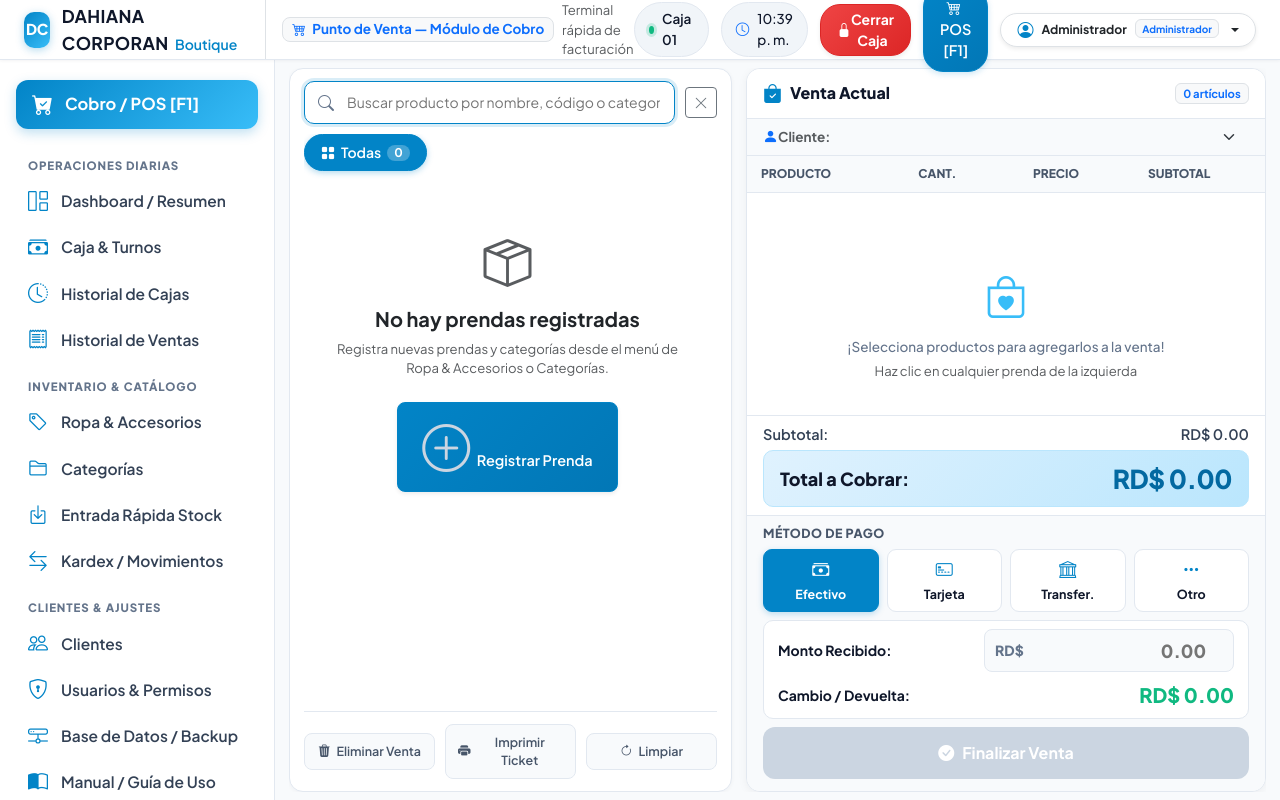
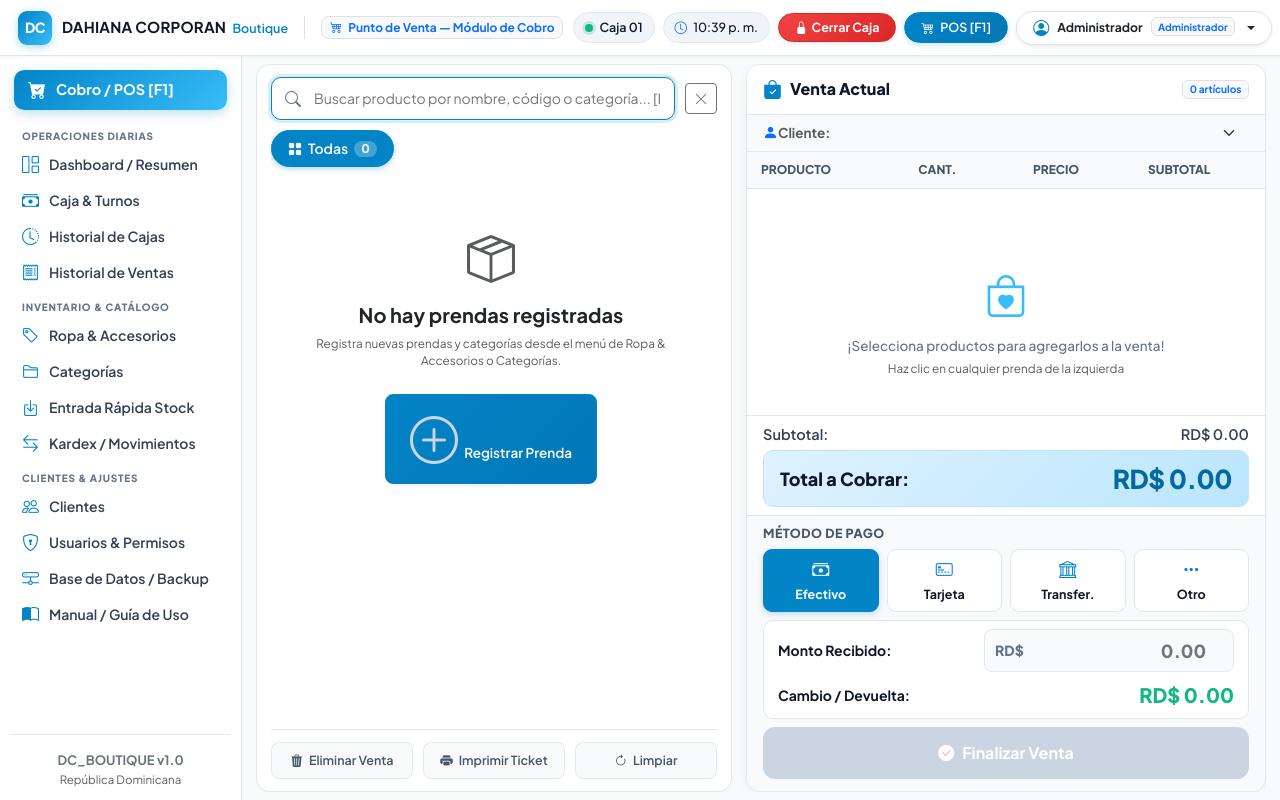
Before and after one commit to MarielyRoa/DC_BOUTIQUE, an ASP.NET Core app: template DC_BOUTIQUE.WEBAPP/Views/Pos/Index.cshtml in a window 1280 px wide. Run offline with ASP.NET Core 8, Linux system fonts and the light colour scheme; the template is opened without the code that fills it, so the values that code supplies are empty; the project's own start-up code is not run, and a stand-in starts its controllers and pages; some libraries are stand-ins or nearby versions; some web fonts are replaced.

Commit message:
Ejecutador completado .exe

```diff
--- a/DC_BOUTIQUE.WEBAPP/Views/Pos/Index.cshtml
+++ b/DC_BOUTIQUE.WEBAPP/Views/Pos/Index.cshtml
@@ -17,8 +17,8 @@
     }
 
     .dc-content {
-        height: calc(100vh - 60px) !important;
-        max-height: calc(100vh - 60px) !important;
+        height: calc(100vh - 56px) !important;
+        max-height: calc(100vh - 56px) !important;
         overflow: hidden !important;
         padding: 10px 18px !important;
         box-sizing: border-box !important;
@@ -94,7 +94,7 @@
         height: 100%;
         max-height: 100%;
         display: grid;
-        grid-template-columns: minmax(0, 1fr) 560px;
+        grid-template-columns: minmax(0, 1fr) clamp(430px, 38vw, 520px);
         grid-template-rows: minmax(0, 1fr);
         gap: 14px;
         width: 100%;
@@ -809,7 +847,11 @@
                 {
                     @foreach (var prod in productos)
                     {
-                        var precioEfectivo = prod.PrecioOferta ?? prod.PrecioVentaBase;
+                        var tieneOferta = prod.PrecioOferta.HasValue && prod.PrecioOferta.Value > 0;
+                        var precioEfectivo = tieneOferta ? prod.PrecioOferta!.Value : prod.PrecioVentaBase;
+                        var porcentajeDescuento = (tieneOferta && prod.PrecioVentaBase > 0 && prod.PrecioOferta!.Value < prod.PrecioVentaBase)
+                            ? (int)Math.Round(((prod.PrecioVentaBase - prod.PrecioOferta.Value) / prod.PrecioVentaBase) * 100m)
+                            : 0;
                         var primeraVariante = prod.Variantes.FirstOrDefault();
                         var varianteId = primeraVariante?.Id ?? Guid.Empty;
                         var varianteSku = primeraVariante?.Sku ?? prod.CodigoModelo;
@@ -1043,6 +1104,8 @@
             const varianteId = card.getAttribute('data-variante-id');
             const nombre = card.getAttribute('data-nombre');
             const precio = parseFloat(card.getAttribute('data-precio')) || 0;
+            const precioBase = parseFloat(card.getAttribute('data-precio-base')) || precio;
+            const tieneOferta = card.getAttribute('data-tiene-oferta') === '1';
             const sku = card.getAttribute('data-sku') || '';
             const talla = card.getAttribute('data-talla') || 'ÚNICA';
             const color = card.getAttribute('data-color') || 'General';
@@ -1065,6 +1128,8 @@
                 varianteId: varianteId,
                 nombre: nombre,
                 precio: precio,
+                precioBase: precioBase,
+                tieneOferta: tieneOferta,
                 sku: sku,
                 talla: talla,
                 color: color,
@@ -1094,6 +1159,8 @@
                     varianteId: prod.varianteId,
                     nombre: prod.nombre,
                     precio: prod.precio,
+                    precioBase: prod.precioBase || prod.precio,
+                    tieneOferta: !!prod.tieneOferta,
                     sku: prod.sku,
                     talla: prod.talla,
                     color: prod.color,
@@ -1214,7 +1281,10 @@
                                 <img src="${item.foto || '/images/defaults/product-placeholder.svg'}" style="width:100%; height:100%; object-fit:cover;" onerror="this.onerror=null; this.src='/images/defaults/product-placeholder.svg';" />
                             </div>
                             <div class="overflow-hidden">
-                                <div class="fw-bold text-dark text-truncate" style="max-width: 230px; font-size: 14.5px;" title="${item.nombre}">${item.nombre}</div>
+                                <div class="fw-bold text-dark text-truncate d-flex align-items-center gap-1" style="max-width: 230px; font-size: 14.5px;" title="${item.nombre}">
+                                    <span class="text-truncate">${item.nombre}</span>
+                                    ${item.tieneOferta ? '<span class="badge bg-danger text-white" style="font-size: 9.5px; padding: 2px 5px; border-radius: 6px; flex-shrink: 0;">OFERTA</span>' : ''}
+                                </div>
                                 <span class="text-muted fw-semibold" style="font-size: 12.5px;">Talla: ${item.talla} · ${item.color}</span>
                             </div>
                         </div>
@@ -1226,7 +1296,10 @@
                             <button type="button" class="pos-qty-btn" onclick="modificarCantidad('${item.varianteId}', 1)" style="width: 26px; height: 26px; font-size: 13px; font-weight: 800;">+</button>
                         </div>
                     </td>
-                    <td class="text-end fw-bold text-secondary" style="font-size: 14px;">RD$ ${item.precio.toLocaleString('en-US', { minimumFractionDigits: 2, maximumFractionDigits: 2 })}</td>
+                    <td class="text-end fw-bold ${item.tieneOferta ? 'text-danger' : 'text-secondary'}" style="font-size: 14px; line-height: 1.2;">
+                        ${item.tieneOferta ? `<div style="font-size: 11px; color: #94a3b8; text-decoration: line-through; font-weight: 600;">RD$ ${item.precioBase.toLocaleString('en-US', { minimumFractionDigits: 2, maximumFractionDigits: 2 })}</div>` : ''}
+                        RD$ ${item.precio.toLocaleString('en-US', { minimumFractionDigits: 2, maximumFractionDigits: 2 })}
+                    </td>
                     <td class="text-end fw-bold text-dark" style="font-size: 15px;">RD$ ${subLinea.toLocaleString('en-US', { minimumFractionDigits: 2, maximumFractionDigits: 2 })}</td>
                     <td class="text-center">
                         <button type="button" class="pos-btn-del" onclick="removerItemCarrito('${item.varianteId}')" title="Eliminar" style="font-size: 17px;">
@@ -1245,13 +1318,10 @@
             if (elItbisCalc) elItbisCalc.textContent = 'RD$ 0.00';
             document.getElementById('lblTotal').textContent = `RD$ ${total.toLocaleString('en-US', { minimumFractionDigits: 2, maximumFractionDigits: 2 })}`;
 
-            // Si es efectivo y el monto recibido está vacío o menor al total, rellenar sugerencia
+            // En Efectivo NO autollenar Monto Recibido (el cajero ingresa manualmente el billete recibido);
+            // en Tarjeta, Transferencia y Otro sí se llena automáticamente con el total exacto.
             const txtRecibido = document.getElementById('txtMontoRecibido');
-            if (metodoPagoActual === 1) {
-                if (!txtRecibido.value || parseFloat(txtRecibido.value) < total) {
-                    txtRecibido.value = total.toFixed(2);
-                }
-            } else {
+            if (metodoPagoActual !== 1) {
                 txtRecibido.value = total.toFixed(2);
             }
 
@@ -1278,14 +1348,13 @@
             const total = obtenerTotalNumerico();
 
             if (methodId === 1) {
-                // Efectivo: permitir editar monto recibido
+                // Efectivo: dejar el campo libre y vacío para que el cajero escriba el monto recibido manualmente
                 cashArea.style.opacity = '1';
                 txtRecibido.readOnly = false;
-                if (!txtRecibido.value || parseFloat(txtRecibido.value) < total) {
-                    txtRecibido.value = total > 0 ? total.toFixed(2) : '';
-                }
+                txtRecibido.value = '';
+                if (total > 0) txtRecibido.focus();
             } else {
-                // Tarjeta o Transferencia: monto recibido siempre igual al total
+                // Tarjeta, Transferencia u Otro: monto recibido siempre igual al total
                 txtRecibido.value = total > 0 ? total.toFixed(2) : '';
                 txtRecibido.readOnly = true;
             }
@@ -1301,9 +1370,10 @@
             const txtRecibido = document.getElementById('txtMontoRecibido');
             const lblCambio = document.getElementById('lblCambio');
 
-            const recibido = parseFloat(txtRecibido.value) || 0;
-
-            if (total <= 0) {
+            const rawVal = (txtRecibido.value || '').trim();
+            const recibido = parseFloat(rawVal) || 0;
+
+            if (total <= 0 || (metodoPagoActual === 1 && rawVal === '')) {
                 lblCambio.textContent = 'RD$ 0.00';
                 lblCambio.classList.remove('insufficient');
                 return;
--- a/DC_BOUTIQUE.WEBAPP/Views/Shared/_Layout.cshtml
+++ b/DC_BOUTIQUE.WEBAPP/Views/Shared/_Layout.cshtml
@@ -46,7 +46,7 @@
             --dc-dark-accent: #1e293b;
             --dc-gray: #64748b;
 
-            --sidebar-width: 275px;
+            --sidebar-width: 242px;
         }
 
         body {
@@ -54,7 +54,7 @@
             background-color: var(--dc-bg);
             color: var(--dc-text);
             margin: 0;
-            font-size: 15px;
+            font-size: 13.5px;
             overflow-x: hidden;
             -webkit-font-smoothing: antialiased;
         }
@@ -67,21 +67,21 @@
         }
 
         .dc-content:has(.pos-screen-wrapper) {
-            height: calc(100vh - 60px) !important;
-            max-height: calc(100vh - 60px) !important;
+            height: calc(100vh - 56px) !important;
+            max-height: calc(100vh - 56px) !important;
             overflow: hidden !important;
             padding: 8px 14px !important;
         }
 
         /* Topbar de Aplicación */
         .dc-topbar {
-            height: 60px;
+            height: 56px;
             background-color: #ffffff;
             color: var(--dc-text);
             display: flex;
             align-items: center;
             justify-content: space-between;
-            padding: 0 24px;
+            padding: 0 18px;
             position: fixed;
             top: 0;
             left: 0;
@@ -89,61 +89,68 @@
             z-index: 1030;
             border-bottom: 1px solid var(--dc-border);
             box-shadow: 0 1px 3px rgba(15, 23, 42, 0.05);
+            gap: 10px;
         }
 
         .dc-brand {
             display: flex;
             align-items: center;
-            gap: 12px;
+            gap: 10px;
             text-decoration: none;
             color: var(--dc-text);
+            white-space: nowrap;
+            flex-shrink: 0;
         }
 
         .dc-brand-logo {
-            width: 36px;
-            height: 36px;
-            border-radius: 10px;
+            width: 34px;
+            height: 34px;
+            border-radius: 9px;
             background: linear-gradient(135deg, var(--dc-sky), var(--dc-sky-light));
             display: flex;
             align-items: center;
             justify-content: center;
             font-weight: 800;
             color: #ffffff;
-            font-size: 15px;
+            font-size: 14px;
             box-shadow: 0 2px 8px rgba(2, 132, 199, 0.3);
             letter-spacing: -0.5px;
+            flex-shrink: 0;
         }
 
         .dc-brand-text {
-            font-size: 17.5px;
+            font-size: 15px;
             font-weight: 700;
-            letter-spacing: 0.3px;
+            letter-spacing: 0.2px;
             color: var(--dc-text);
         }
 
         .dc-brand-subtitle {
             color: var(--dc-sky);
             font-weight: 600;
-            font-size: 14px;
+            font-size: 12.5px;
         }
 
         .dc-topbar-pills {
             display: flex;
             align-items: center;
-            gap: 12px;
+            gap: 8px;
+            flex-shrink: 0;
         }
 
         .dc-pill {
             background-color: var(--dc-bone);
             border: 1px solid var(--dc-border);
-            padding: 6px 14px;
+            padding: 5px 11px;
             border-radius: 30px;
-            font-size: 13.5px;
+            font-size: 12.5px;
             font-weight: 500;
             display: flex;
             align-items: center;
-            gap: 8px;
+            gap: 6px;
             color: var(--dc-text);
+            white-space: nowrap;
+            flex-shrink: 0;
         }
 
         .dc-status-dot {
@@ -153,6 +160,7 @@
             background-color: #10b981;
             box-shadow: 0 0 0 3px rgba(16, 185, 129, 0.2);
             display: inline-block;
+            flex-shrink: 0;
         }
 
         /* Sidebar Administrativo / Menú Lateral */
@@ -160,11 +168,11 @@
             width: var(--sidebar-width);
             background-color: #ffffff;
             position: fixed;
-            top: 60px;
+            top: 56px;
             bottom: 0;
             left: 0;
             z-index: 1020;
-            padding: 16px 12px;
+            padding: 12px 10px;
             overflow-y: auto;
             border-right: 1px solid var(--dc-border);
             display: flex;
@@ -173,26 +181,27 @@
         }
 
         .dc-nav-section-title {
-            font-size: 11.5px;
+            font-size: 10px;
             font-weight: 800;
             text-transform: uppercase;
-            letter-spacing: 0.9px;
+            letter-spacing: 0.8px;
             color: var(--dc-text-muted);
-            padding: 14px 16px 5px 16px;
+            padding: 9px 12px 3px 12px;
         }
 
         .dc-nav-item {
             display: flex;
             align-items: center;
-            gap: 13px;
-            padding: 10px 16px;
+            gap: 10px;
+            padding: 7px 12px;
             color: #334155;
             text-decoration: none;
-            border-radius: 9px;
-            font-size: 15.5px; /* Menú más grande que las demás letras del sistema */
+            border-radius: 8px;
+            font-size: 14px; /* Menú ligeramente más grande y nítido que el resto de textos */
             font-weight: 600;
             transition: all 0.15s ease;
-            margin-bottom: 3px;
+            margin-bottom: 1px;
+            white-space: nowrap;
         }
 
         .dc-nav-item:hover {
@@ -204,28 +213,29 @@
             background-color: var(--dc-sky-bg);
             color: var(--dc-sky-hover);
             font-weight: 700;
-            border-left: 4px solid var(--dc-sky);
+            border-left: 3px solid var(--dc-sky);
         }
 
         .dc-nav-item i {
-            font-size: 20px;
+            font-size: 17px;
             color: var(--dc-sky);
             display: inline-flex;
             align-items: center;
             justify-content: center;
+            flex-shrink: 0;
         }
 
         /* Botón Destacado POS en el Menú */
         .dc-nav-pos-btn {
             background: linear-gradient(135deg, var(--dc-sky), var(--dc-sky-light));
             color: #ffffff !important;
-            font-size: 16.5px;
+            font-size: 14.5px;
             font-weight: 700;
-            margin: 4px 4px 14px 4px;
+            margin: 2px 4px 10px 4px;
             box-shadow: 0 4px 12px rgba(2, 132, 199, 0.25);
-            border-radius: 12px;
-            padding: 12px 16px;
-            gap: 12px;
+            border-radius: 10px;
+            padding: 9px 14px;
+            gap: 10px;
         }
         .dc-nav-pos-btn:hover {
             background: linear-gradient(135deg, var(--dc-sky-hover), var(--dc-sky));
@@ -235,15 +245,15 @@
         }
         .dc-nav-pos-btn i {
             color: #ffffff !important;
-            font-size: 21px;
+            font-size: 18px;
         }
 
         /* Contenedor Principal */
         .dc-content {
             margin-left: var(--sidebar-width);
-            margin-top: 60px;
-            padding: 24px 28px;
-            min-height: calc(100vh - 60px);
+            margin-top: 56px;
+            padding: 18px 22px;
+            min-height: calc(100vh - 56px);
             width: calc(100% - var(--sidebar-width));
             box-sizing: border-box;
             background-color: var(--dc-bg);
@@ -281,9 +291,9 @@
             border-color: var(--dc-sky);
             color: #ffffff !important;
             font-weight: 600;
-            font-size: 14.5px;
+            font-size: 13.5px;
             border-radius: 8px;
-            padding: 8.5px 18px;
+            padding: 7px 15px;
             transition: all 0.2s;
             box-shadow: 0 2px 6px rgba(2, 132, 199, 0.2);
         }
@@ -385,11 +395,11 @@
             </a>
 
             <!-- MÓDULO ACTUAL AL LADO DEL NOMBRE (EN LA PRIMERA LÍNEA DE MENÚ) -->
-            <div class="d-none d-md-flex align-items-center gap-2 ps-3 border-start">
-                <span class="badge bg-light text-primary border px-2.5 py-1.5 fw-bold" style="font-size: 13.5px; border-radius: 8px;">
+            <div class="d-none d-lg-flex align-items-center gap-2 ps-3 border-start" style="white-space: nowrap;">
+                <span class="badge bg-light text-primary border px-2 py-1 fw-bold" style="font-size: 12px; border-radius: 8px;">
                     <i class="bi bi-cart4 text-primary me-1"></i> Punto de Venta — Módulo de Cobro
                 </span>
-                <span class="text-muted small d-none d-xl-inline">Terminal rápida de facturación</span>
+                <span class="text-muted small d-none d-xxl-inline">Terminal rápida de facturación</span>
             </div>
         </div>
 
@@ -406,13 +416,13 @@
             </div>
 
             <!-- Botón Cerrar Caja -->
-            <a asp-controller="Caja" asp-action="Index" class="btn btn-sm btn-danger text-white d-flex align-items-center gap-1.5 px-3 shadow-sm" title="Realizar Cuadre / Cerrar Turno" style="border-radius: 20px; font-weight: 700; background: linear-gradient(135deg, #ef4444, #dc2626); border-color: #dc2626;">
+            <a asp-controller="Caja" asp-action="Index" class="btn btn-sm btn-danger text-white d-flex align-items-center gap-1 px-3 shadow-sm" title="Realizar Cuadre / Cerrar Turno" style="border-radius: 20px; font-weight: 700; font-size: 12.5px; white-space: nowrap; background: linear-gradient(135deg, #ef4444, #dc2626); border-color: #dc2626;">
                 <i class="bi bi-lock-fill text-white"></i>
                 <span class="text-white">Cerrar Caja</span>
             </a>
 
             <!-- Botón Acceso Rápido POS -->
-            <a asp-controller="Pos" asp-action="Index" class="btn btn-sm btn-dc-sky px-3" style="border-radius: 20px;">
+            <a asp-controller="Pos" asp-action="Index" class="btn btn-sm btn-dc-sky px-3" style="border-radius: 20px; font-size: 12.5px; padding: 5px 12px; white-space: nowrap;">
                 <i class="bi bi-cart4 me-1"></i> POS [F1]
             </a>
 
--- a/DC_BOUTIQUE.WEBAPP/appsettings.json
+++ b/DC_BOUTIQUE.WEBAPP/appsettings.json
@@ -8,7 +8,7 @@
     "LogLevel": {
       "Default": "Information",
       "Microsoft.AspNetCore": "Warning",
-      "Microsoft.EntityFrameworkCore.Database.Command": "Information"
+      "Microsoft.EntityFrameworkCore.Database.Command": "Warning"
     }
   },
   "AllowedHosts": "*"
--- a/DC_BOUTIQUE.WEBAPP/wwwroot/css/site.css
+++ b/DC_BOUTIQUE.WEBAPP/wwwroot/css/site.css
@@ -1,10 +1,10 @@
 html {
-  font-size: 15px;
+  font-size: 13.5px;
 }
 
 @media (min-width: 768px) {
   html {
-    font-size: 16px;
+    font-size: 14px;
   }
 }
 
```
Also changed, not shown: other parts of DC_BOUTIQUE.WEBAPP/Views/Pos/Index.cshtml (+59 -2 lines), other parts of DC_BOUTIQUE.WEBAPP/Views/Shared/_Layout.cshtml (+11 -11 lines), DC_BOUTIQUE.DOMAIN/Helpers/DatabasePathHelper.cs (+22 -0 lines), DC_BOUTIQUE.Infrastructure.Persistence/DbInitializer.cs (+26 -5 lines), DC_BOUTIQUE.WEBAPP/Extensions/ApplicationStartupExtensions.cs (+86 -9 lines), DC_BOUTIQUE.WEBAPP/Program.cs (+11 -0 lines), DC_BOUTIQUE.WEBAPP/DC_BOUTIQUEAPP.csproj, 5 other files.
